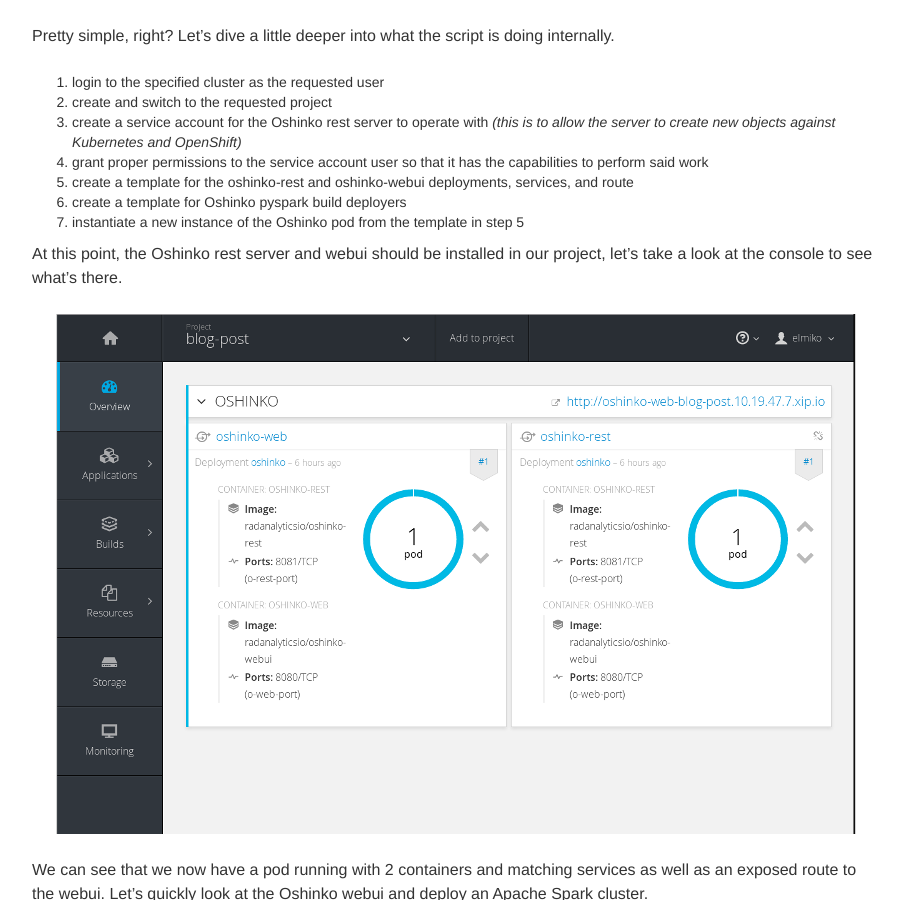
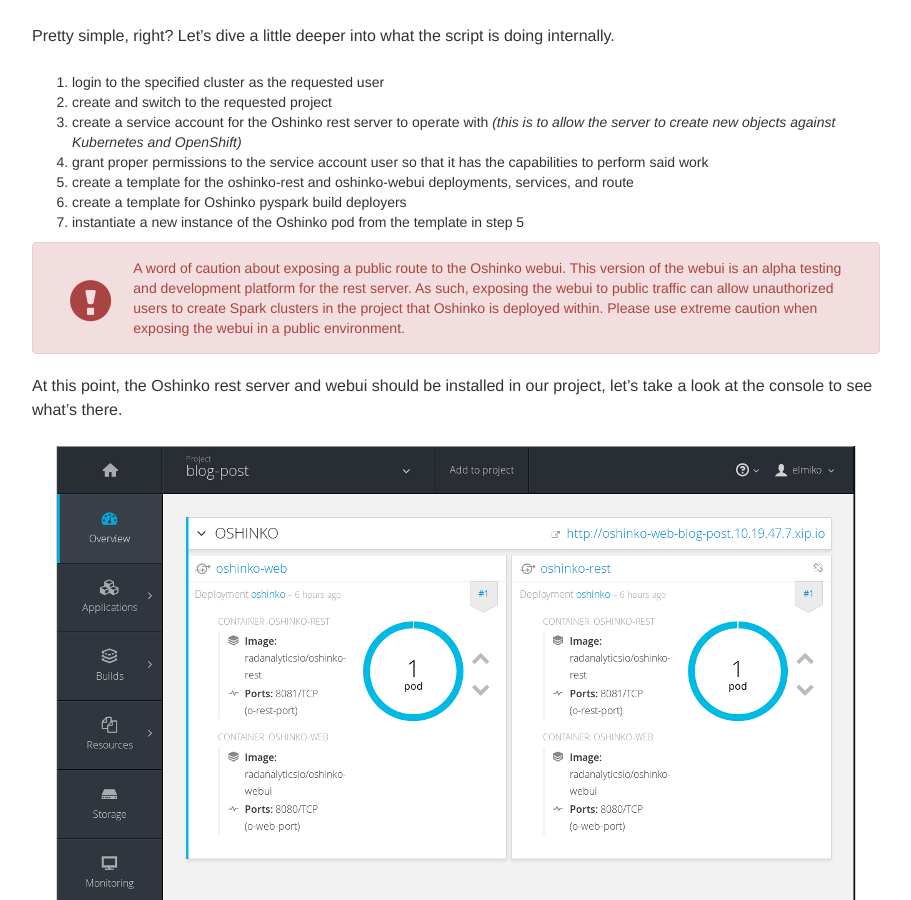
Before and after one commit to elmiko/elmiko.github.io, a Jekyll site: the page built from _posts/2016-11-16-spark-on-openshift-with-oshinko.markdown, in a window 1280 px wide and 900 px high, scrolled down 1746 px. Shown: the whole window, without its empty margins (38-949 px from the left). Built offline with Jekyll 4.4.1, drawn with Linux system fonts in a browser that asks for light colours; nearby versions of some CDN libraries.

Commit message:
add warning about exposed route for oshinko-webui

```diff
--- a/_posts/2016-11-16-spark-on-openshift-with-oshinko.markdown
+++ b/_posts/2016-11-16-spark-on-openshift-with-oshinko.markdown
@@ -109,6 +109,18 @@
 6. create a template for Oshinko pyspark build deployers
 7. instantiate a new instance of the Oshinko pod from the template in step 5
 
+<div class="alert alert-danger" role="alert">
+<span class="glyphicon glyphicon-exclamation-sign pull-left"
+      aria-hidden="true"
+      style="font-size:32pt; padding:.5em;"></span>
+A word of caution about exposing a public route to the
+Oshinko webui. This version of the webui is an alpha testing and development
+platform for the rest server. As such, exposing the webui to public traffic
+can allow unauthorized users to create Spark clusters in the project that
+Oshinko is deployed within. Please use extreme caution when exposing the
+webui in a public environment.
+</div>
+
 At this point, the Oshinko rest server and webui should be installed in our
 project, let's take a look at the console to see what's there.
 
```
